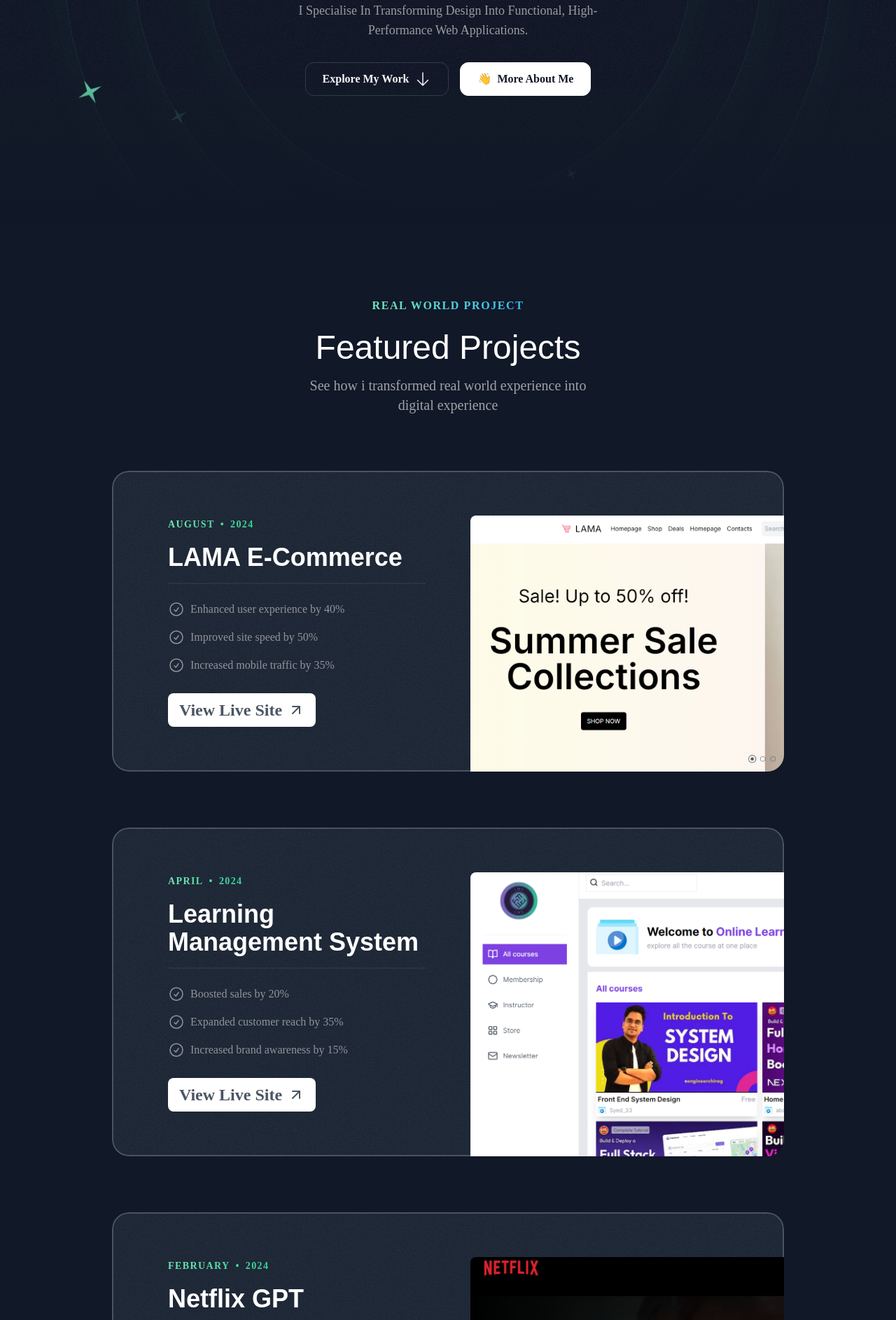
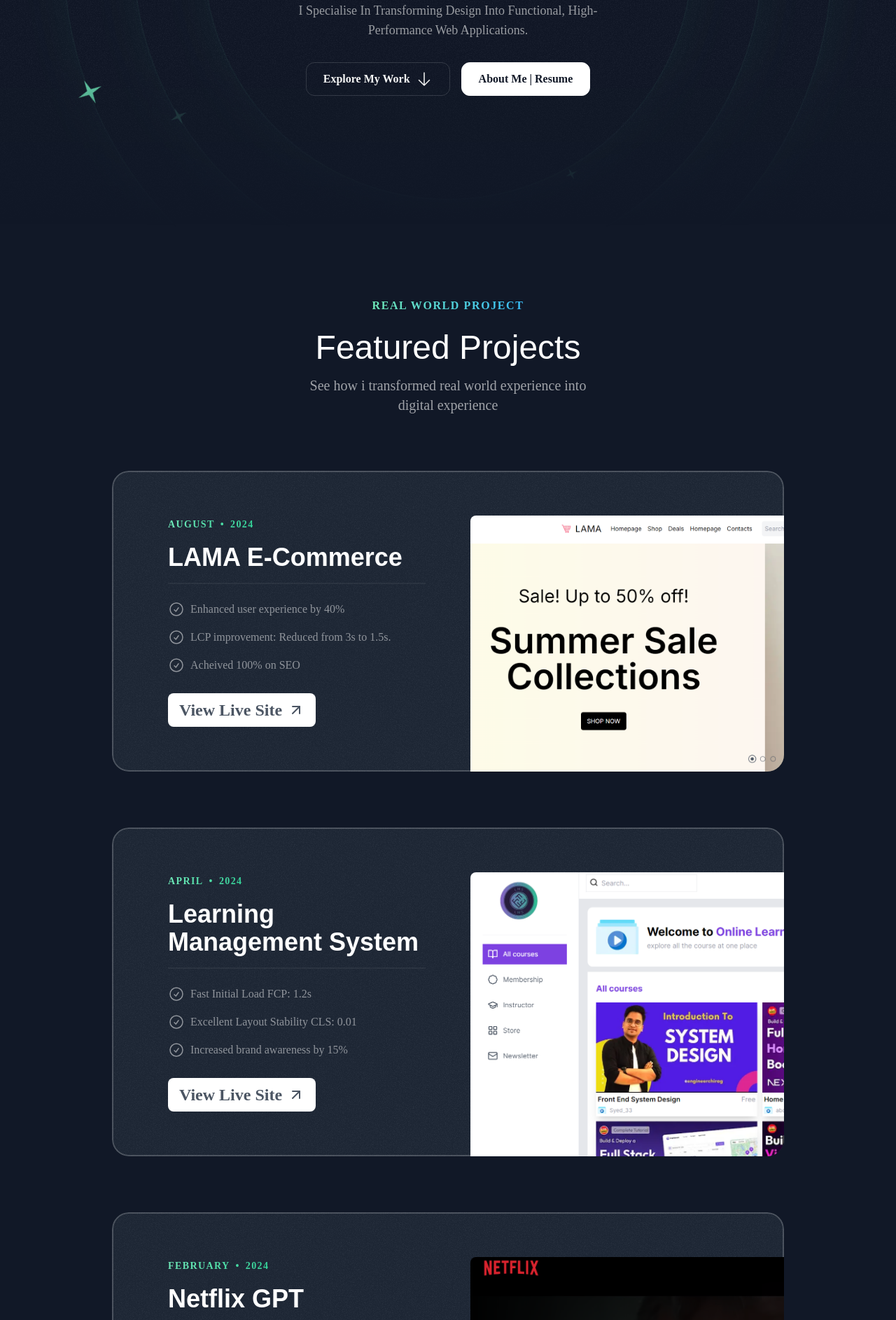
Before and after one commit to Asyedabdulrahman/Personal_portfolio, a Next.js app: page / in a window 1280 px wide. Shown: the part 457-2344 px from the top of the page at 70% size. Built offline with nearby package versions, Linux system fonts and the light colour scheme; a web font is replaced by a local one.

Commit message:
changed in the project file on section folders

```diff
--- a/src/sections/Contact.tsx
+++ b/src/sections/Contact.tsx
@@ -27,10 +27,12 @@
               </p>
             </div>
             <div>
+              <a href="https://syed-frontend-resume.tiiny.site/" target="_blank">
               <button className="text-white bg-gray-900 inline-flex items-center px-6 h-12 rounded-xl gap-2 w-max">
                 <span className="font-semibold">Contact Me</span>
                 <ArrowUpRightIcon className="size-4" />
               </button>
+              </a>
             </div>
           </div>
         </div>
--- a/src/sections/Hero.tsx
+++ b/src/sections/Hero.tsx
@@ -161,8 +161,7 @@
             className="relative z-50"
           >
             <button className="inline-flex items-center gap-2 border border-white text-gray-900 bg-white h-12 px-6 rounded-xl">
-              <span>👋</span>
-              <span className="font-semibold">More About Me</span>
+              <span className="font-semibold">About Me | Resume</span>
             </button>
           </a>
         </div>
--- a/src/sections/Projects.tsx
+++ b/src/sections/Projects.tsx
@@ -20,8 +20,8 @@
     title: "LAMA E-Commerce",
     results: [
       { title: "Enhanced user experience by 40%" },
-      { title: "Improved site speed by 50%" },
-      { title: "Increased mobile traffic by 35%" },
+      { title: "LCP improvement: Reduced from 3s to 1.5s." },
+      { title: "Acheived 100% on SEO" },
     ],
     link: "https://ecommerce-inky-pi.vercel.app/",
     image: eCommerce,
@@ -31,8 +31,8 @@
     year: "2024",
     title: "Learning Management System",
     results: [
-      { title: "Boosted sales by 20%" },
-      { title: "Expanded customer reach by 35%" },
+      { title: "Fast Initial Load FCP: 1.2s" },
+      { title: "Excellent Layout Stability CLS: 0.01" },
       { title: "Increased brand awareness by 15%" },
     ],
     link: "https://learning-management-system-beryl.vercel.app/courses",
```
